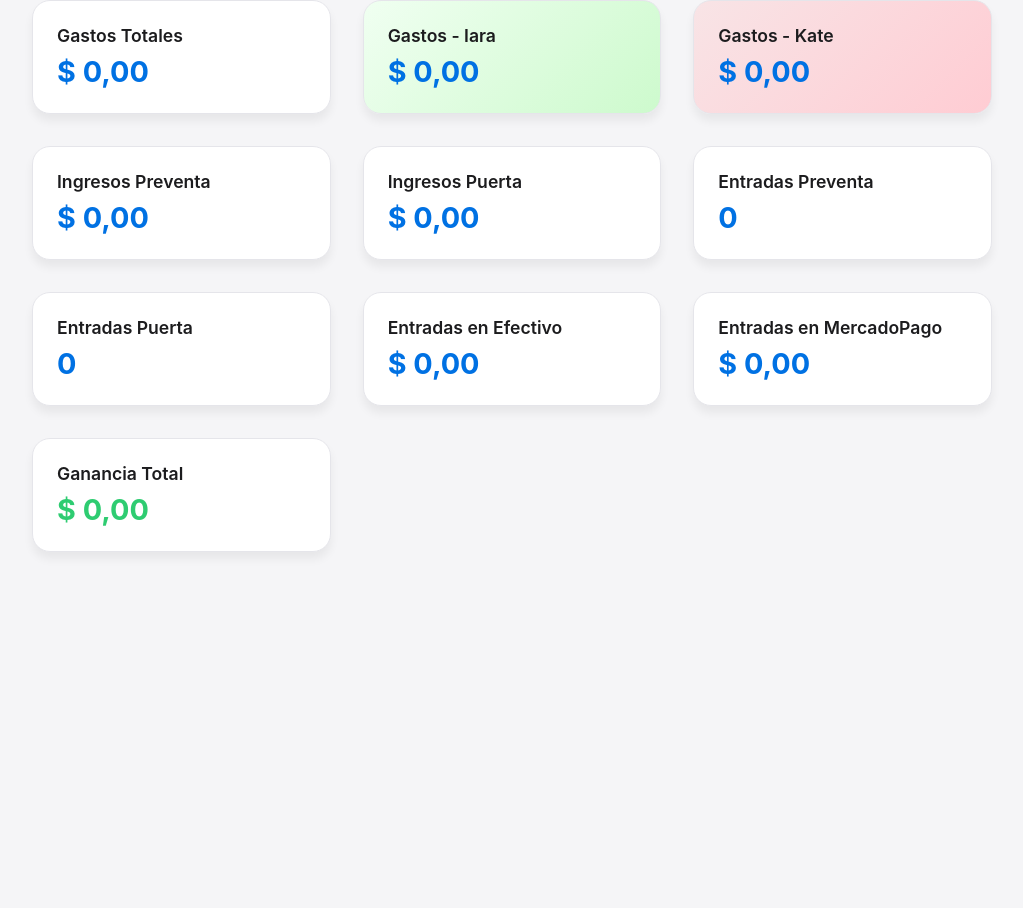
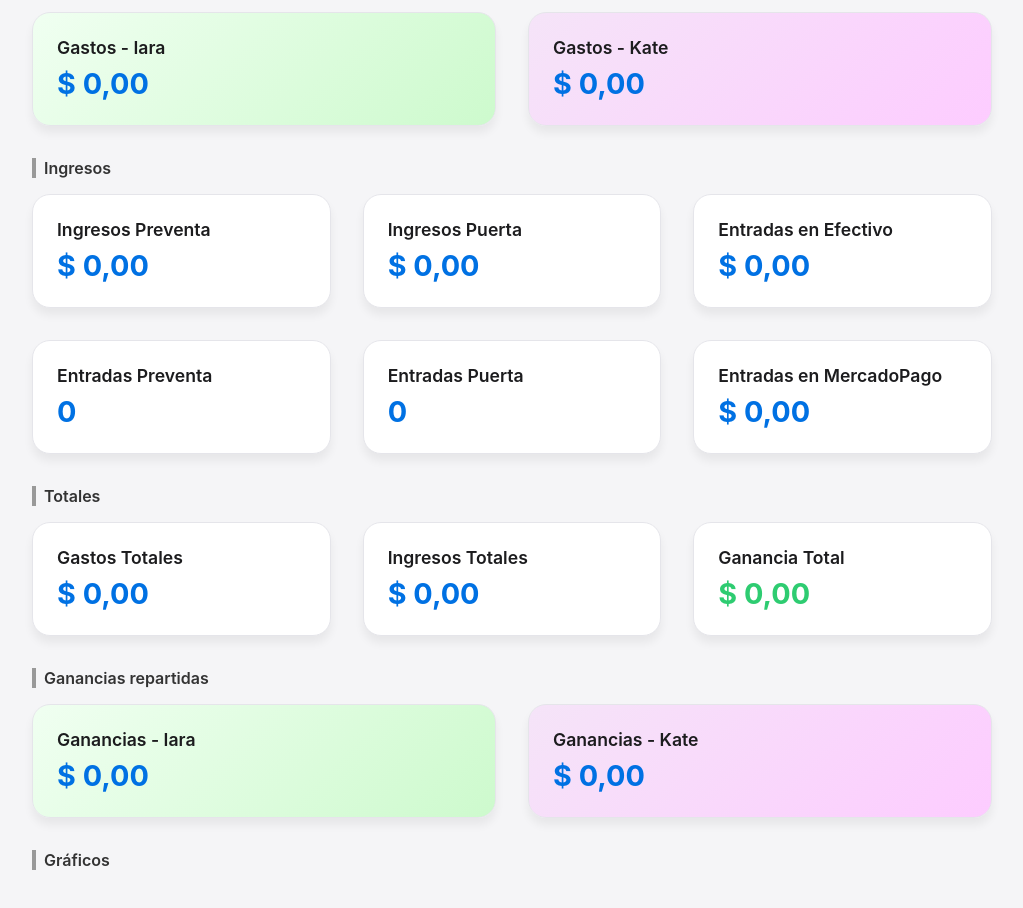
Before and after one commit to agarciaprogrammer/ExpoArte, a React (Vite) app in the folder frontend/: page /dashboard in a window 1280 px wide. Shown: the part 218-1126 px from the top of the page, without its empty margins (128-1151 px from the left). Before the commit the page ends 834 px from the top, so only its background shows below. Built offline with nearby package versions, Linux system fonts and the light colour scheme; no server answers.

Commit message:
(feat): Dashboard mas completo

```diff
--- a/frontend/src/pages/Dashboard.tsx
+++ b/frontend/src/pages/Dashboard.tsx
@@ -50,28 +50,39 @@ export default function Dashboard() {
     .filter(e => e.paymentMethod === 'MercadoPago')
     .reduce((sum, e) => sum + e.finalPrice, 0);
 
+  const totalIngresos = totalEfectivo + totalMercadoPago;
+
   const ganancia = (totalPreventa + totalPuerta) - totalGastos;
 
-  const cards = [
-    { title: 'Gastos Totales', value: formatCurrency(totalGastos), cardClass: '', valueClass: '', },
+  // Ganancias repartidas
+  const gastoIara = totalGastosOrganizadora('Iara');
+  const gastoKate = totalGastosOrganizadora('Kate');
+
+  const gananciaRestante = (ganancia * 0.95) - gastoIara - gastoKate;
+  const mitadRestante = gananciaRestante / 2;
+
+  const gananciaIara = gastoIara + mitadRestante;
+  const gananciaKate = gastoKate + mitadRestante;
+  const gordo = ganancia * 0.05;
+
+  const cardsGastos = [
     { title: 'Gastos - Iara', value: formatCurrency(totalGastosOrganizadora('Iara')), cardClass: styles.iaraCard, valueClass: '', },
     { title: 'Gastos - Kate', value: formatCurrency(totalGastosOrganizadora('Kate')), cardClass: styles.kateCard, valueClass: '', },
+  ];
+
+  const cardsIngresos = [
     { title: 'Ingresos Preventa', value: formatCurrency(totalPreventa), cardClass: '', valueClass: '', },
     { title: 'Ingresos Puerta', value: formatCurrency(totalPuerta), cardClass: '', valueClass: '', },
+    { title: 'Entradas en Efectivo', value: formatCurrency(totalEfectivo), cardClass: '', valueClass: '', },
     { title: 'Entradas Preventa', value: totalEntradasPreventa, cardClass: '', valueClass: '', },
     { title: 'Entradas Puerta', value: totalEntradasPuerta, cardClass: '', valueClass: '', },
-    {
-      title: 'Entradas en Efectivo',
-      value: formatCurrency(totalEfectivo),
-      cardClass: '',
-      valueClass: '',
-    },
-    {
-      title: 'Entradas en MercadoPago',
-      value: formatCurrency(totalMercadoPago),
-      cardClass: '',
-      valueClass: '',
-    },
+
+    { title: 'Entradas en MercadoPago', value: formatCurrency(totalMercadoPago), cardClass: '', valueClass: '', },
+  ];
+
+  const cardsTotales = [
+    { title: 'Gastos Totales', value: formatCurrency(totalGastos), cardClass: '', valueClass: '', },
+    { title: 'Ingresos Totales', value: formatCurrency(totalIngresos), cardClass: '', valueClass: '', },
     {
       title: 'Ganancia Total',
       value: formatCurrency(ganancia),
@@ -80,21 +91,70 @@ export default function Dashboard() {
     },
   ];
 
+  const cardsGananciasRepartidas = [
+    { title: 'Ganancias - Iara', value: formatCurrency(gananciaIara), cardClass: styles.iaraCard, valueClass: '', },
+    { title: 'Ganancias - Kate', value: formatCurrency(gananciaKate), cardClass: styles.kateCard, valueClass: '', },
+  ];
+
+
   return (
     <>
       <div className={globalStyles.container}>
         <h1 className={globalStyles.title}>Dashboard</h1>
+
+        <section className={styles.dashboardSection}>
+          <h2 className={styles.sectionTitle}>Gastos</h2>
           <div className={styles.cardsContainer}>
-          {cards.map((item, index) => (
+            {cardsGastos.map((item, index) => (
               <div className={`${styles.card} ${item.cardClass}`} style={{ '--i': index } as React.CSSProperties} key={index}>
                 <div className={styles.cardTitle}>{item.title}</div>
                 <div className={`${styles.cardValue} ${item.valueClass}`}>{item.value}</div>
               </div>
             ))}
           </div>
+        </section>
+
+        <section className={styles.dashboardSection}>
+          <h2 className={styles.sectionTitle}>Ingresos</h2>
+          <div className={styles.cardsContainer}>
+            {cardsIngresos.map((item, index) => (
+              <div className={`${styles.card} ${item.cardClass}`} style={{ '--i': index } as React.CSSProperties} key={index}>
+                <div className={styles.cardTitle}>{item.title}</div>
+                <div className={`${styles.cardValue} ${item.valueClass}`}>{item.value}</div>
+              </div>
+            ))}
+          </div>
+        </section>
+
+        <section className={styles.dashboardSection}>
+          <h2 className={styles.sectionTitle}>Totales</h2>
+          <div className={styles.cardsContainer}>
+            {cardsTotales.map((item, index) => (
+              <div className={`${styles.card} ${item.cardClass}`} style={{ '--i': index } as React.CSSProperties} key={index}>
+                <div className={styles.cardTitle}>{item.title}</div>
+                <div className={`${styles.cardValue} ${item.valueClass}`}>{item.value}</div>
+              </div>
+            ))}
+          </div>
+        </section>
+
+        <section className={styles.dashboardSection}>
+          <h2 className={styles.sectionTitle}>Ganancias repartidas</h2>
+          <div className={styles.cardsContainer}>
+            {cardsGananciasRepartidas.map((item, index) => (
+              <div className={`${styles.card} ${item.cardClass}`} style={{ '--i': index } as React.CSSProperties} key={index}>
+                <div className={styles.cardTitle}>{item.title}</div>
+                <div className={`${styles.cardValue} ${item.valueClass}`}>{item.value}</div>
+              </div>
+            ))}
+          </div>
+        </section>
+
+        <section className={styles.dashboardSection}>
+          <h2 className={styles.sectionTitle}>Gráficos</h2>
+          {/* Aquí van los gráficos que vamos a agregar después */}
+        </section>
       </div>
     </>
   );
-
-
 }
--- a/frontend/src/pages/styles/Dashboard.module.css
+++ b/frontend/src/pages/styles/Dashboard.module.css
@@ -58,7 +58,7 @@
 }
 
 .kateCard {
-  background: linear-gradient(135deg, #f8e4e6, #ffccd3);
+  background: linear-gradient(135deg, #f5e4f8, #fdccff);
 }
 
 .positiveText {
@@ -68,3 +68,16 @@
 .negativeText {
   color: #e74c3c;
 }
+
+.dashboardSection {
+  margin-bottom: 2rem;
+}
+
+.sectionTitle {
+  font-size: 1.0rem;
+  font-weight: 600;
+  margin-bottom: -2rem;
+  color: #333;
+  border-left: 4px solid #999;
+  padding-left: 0.5rem;
+}
```
Lines whose indentation alone changed are shown as unchanged.
